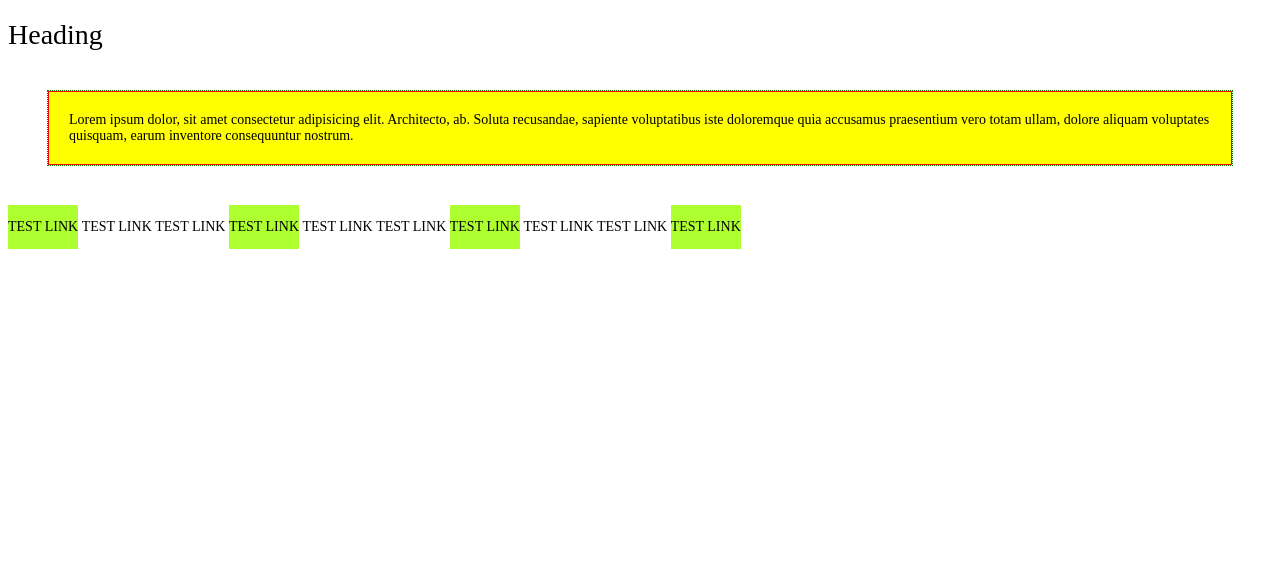
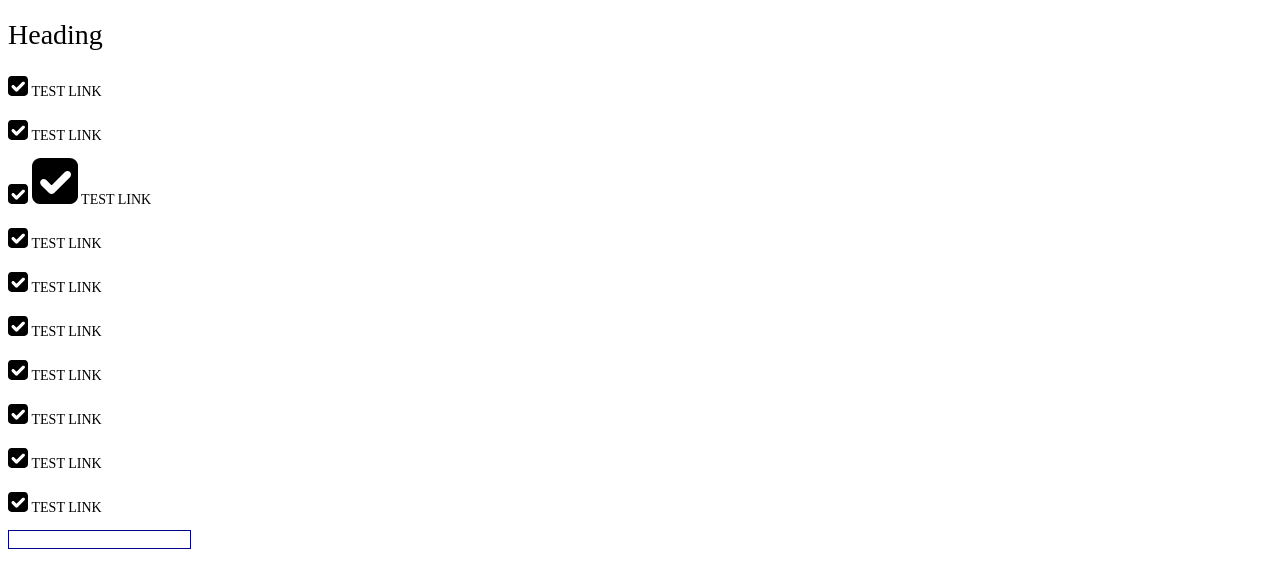
Before and after one commit to Gurecki/css_sass_base, a website built with webpack: page index.html in a window 1280 px wide. Built offline with nearby package versions, Linux system fonts and the light colour scheme; files whose address does not match are found by name.

Commit message:
SVG before list

```diff
--- a/index.html
+++ b/index.html
@@ -10,9 +10,9 @@
 <body>
   <h1>Heading</h1>
 
-  <p class="box-test">
+  <!-- <p class="box-test">
     Lorem ipsum dolor, sit amet consectetur adipisicing elit. Architecto, ab. Soluta recusandae, sapiente voluptatibus iste doloremque quia accusamus praesentium vero totam ullam, dolore aliquam voluptates quisquam, earum inventore consequuntur nostrum.
-  </p>
+  </p> -->
   <link rel="stylesheet" href="./dist/css/index.css">
 
   <!--
@@ -26,8 +26,32 @@
     </li>
     <li class="list__item">
       <p>TEST LINK</p>
+      <!-- <div>
+        <h2>Heading 2</h2>
+        <p>TEST LINK NO DIRECT</p>
+        <h2>Heading 2</h2>
+        <h2>Heading 2</h2>
+        <h2>Heading 2</h2>
+      </div> -->
     </li>
     <li class="list__item">
+      <svg version="1.1" id="Capa_1" xmlns="http://www.w3.org/2000/svg" xmlns:xlink="http://www.w3.org/1999/xlink" x="0px" y="0px"
+        width="46.124px" height="46.125px" viewBox="0 0 46.124 46.125" style="enable-background:new 0 0 46.124 46.125;"
+        xml:space="preserve">
+      <g>
+        <g>
+          <g>
+            <path d="M37.727,0.062H8.397C3.759,0.062,0,3.822,0,8.46v29.204c0,4.639,3.759,8.398,8.397,8.398h29.33
+              c4.637,0,8.397-3.76,8.397-8.398V8.46C46.125,3.822,42.365,0.062,37.727,0.062z M38.007,19.14L22.142,35.005
+              c-0.673,0.674-1.586,1.052-2.538,1.052s-1.865-0.379-2.538-1.052l-7.863-7.863c-1.401-1.402-1.401-3.674,0.001-5.077
+              c0.673-0.673,1.585-1.051,2.537-1.051c0.952,0,1.864,0.378,2.537,1.051l4.686,4.687c0.17,0.17,0.401,0.266,0.641,0.266
+              c0.24,0,0.471-0.096,0.641-0.266l12.686-12.687c0.674-0.673,1.586-1.052,2.539-1.052c0.951,0.001,1.864,0.379,2.537,1.052
+              C39.409,15.467,39.409,17.739,38.007,19.14z"/>
+          </g>
+        </g>
+      </g>
+      </svg>
+
       <p>TEST LINK</p>
     </li>
     <li class="list__item">
@@ -53,5 +77,6 @@
     </li>
   </ul>
 
+  <input type="text">
 </body>
 </html>
--- a/src/styles/shared/global.scss
+++ b/src/styles/shared/global.scss
@@ -30,11 +30,11 @@ h1 {
   list-style: none;
 }
 li {
+  // display: inline-block;
+}
+p {
   display: inline-block;
 }
-// p {
-//   display: inline-block;
-// }
 // :hover
 // to style element when it's hovered:
 li:hover {
@@ -42,6 +42,80 @@ li:hover {
 }
 
 //under n: 0, 1, 2, 3, 4, 5... etc etc
-li:nth-child(3n + 1) {
-  background-color: greenyellow;
+// li:nth-child(3n - 4) {
+//   background-color: greenyellow;
+// }
+
+li:last-child {
+  // background-color: red;
 }
+li:first {
+  // background-color: pink;
+}
+
+// Every child in a tree
+li p {
+  // font-size: 20px;
+}
+
+//Only direct children
+li > p {
+  // font-size: 20px;
+}
+
+//Element next to
+// p + h2 {
+//   font-size: 30px;
+// }
+
+// p ~ h2 {
+//   font-size: 40px;
+// }
+
+input[type=text] {
+  border: 1px solid darkblue;
+}
+
+
+// html {
+//   ...
+// }
+
+// html ul li {
+
+// }
+
+// .box-test {
+
+// }
+
+// .box-test.test {
+
+// }
+
+// .box-test .test {
+
+// }
+
+// ul > li {
+
+// }
+
+// #id {
+
+// }
+
+// input[type=password] {
+
+// }
+
+
+li::before {
+  content: "";
+  background-image: url('/assets/icons/checkmark.svg');
+  width: 20px;
+  height: 20px;
+  display: inline-block;
+  background-size: contain;
+  background-repeat: no-repeat;
+}
```
Also changed, not shown: assets/icons/checkmark.svg (added), 1 other file.
